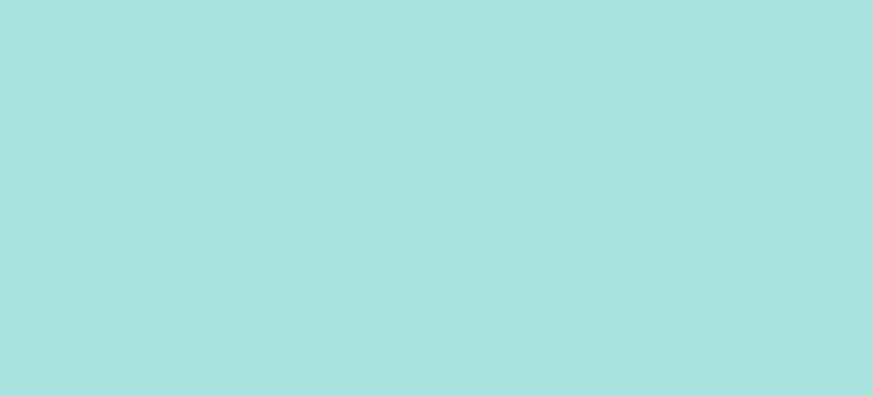
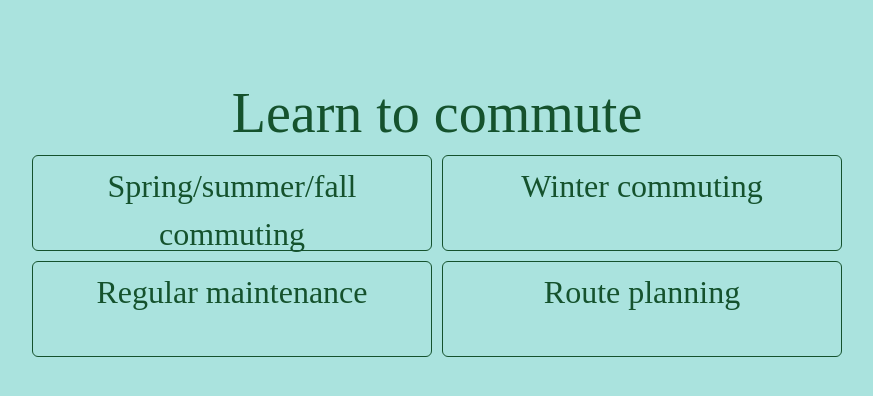
Before and after one commit to juliadouglasf/bikebasics, a plain HTML site: page learn_to_commute.html in a window 1280 px wide. Shown: the whole page, without its empty margins (203-1076 px from the left). Drawn offline with nearby package versions, Linux system fonts and the light colour scheme; a web font is replaced by a local one.

Commit message:
Populate learn_to_commute

```diff
--- a/learn_to_commute.html
+++ b/learn_to_commute.html
@@ -7,6 +7,28 @@
   </script>
 </div>
 
-<body></body>
+<body>
+  <div class="container">
+    <h1>Learn to commute</h1>
+  </div>
+  <div class="container">
+    <div class="item">
+      <a href="" class="btn">Spring/summer/fall commuting</a>
+    </div>
+    <div class="item">
+      <a href="winter_commuting.html" class="btn">Winter commuting</a>
+    </div>
+    <div class="item">
+      <a href="" class="btn">Regular maintenance</a>
+    </div>
+    <div class="item">
+      <a href="route_planning.html" class="btn">Route planning</a>
+    </div>
+  </div>
+
+  <script src="https://cdn.jsdelivr.net/npm/bootstrap@5.3.3/dist/js/bootstrap.bundle.min.js"
+    integrity="sha384-YvpcrYf0tY3lHB60NNkmXc5s9fDVZLESaAA55NDzOxhy9GkcIdslK1eN7N6jIeHz"
+    crossorigin="anonymous"></script>
+</body>
 
 </html>
--- a/styles.css
+++ b/styles.css
@@ -6,14 +6,7 @@ body {
 h1 {
   font-family: 'Cabin Sketch';
   color: #15522d;
-  font-size: 13vh;
-}
-
-.btn {
-  font-family: 'Cabin Sketch';
-  font-size: 6vh;
-  color: #15522d;
-  font-weight: 700;
+  font-size: 7vh;
 }
 
 .container {
@@ -23,20 +16,32 @@ h1 {
   width: 80%;
   justify-content: center;
   margin: auto;
+  flex-wrap: wrap;
 
   gap: 10px;
 }
 
 .item {
+  width: 400px;
+  display: flex;
+  justify-content: center;
+  justify-items: center;
+  text-align: center;
+  align-items: center;
+}
+
+.btn {
   flex-grow: 1;
   flex-shrink: 1;
   flex-basis: 0;
   border: 1;
   border-style: solid;
+  font-family: 'Cabin Sketch';
+  font-size: 4vh;
+  color: #15522d;
   border-color: #15522d;
-  height: 30vh;
-  max-width: 50vh;
-  max-height: 20vh;
+  height: 12vh;
+  width: 400px;
 }
 
 #fix {
```
Also changed, not shown: index.html (+1 -1 lines), route_planning.html (added), winter_commuting.html (added).
